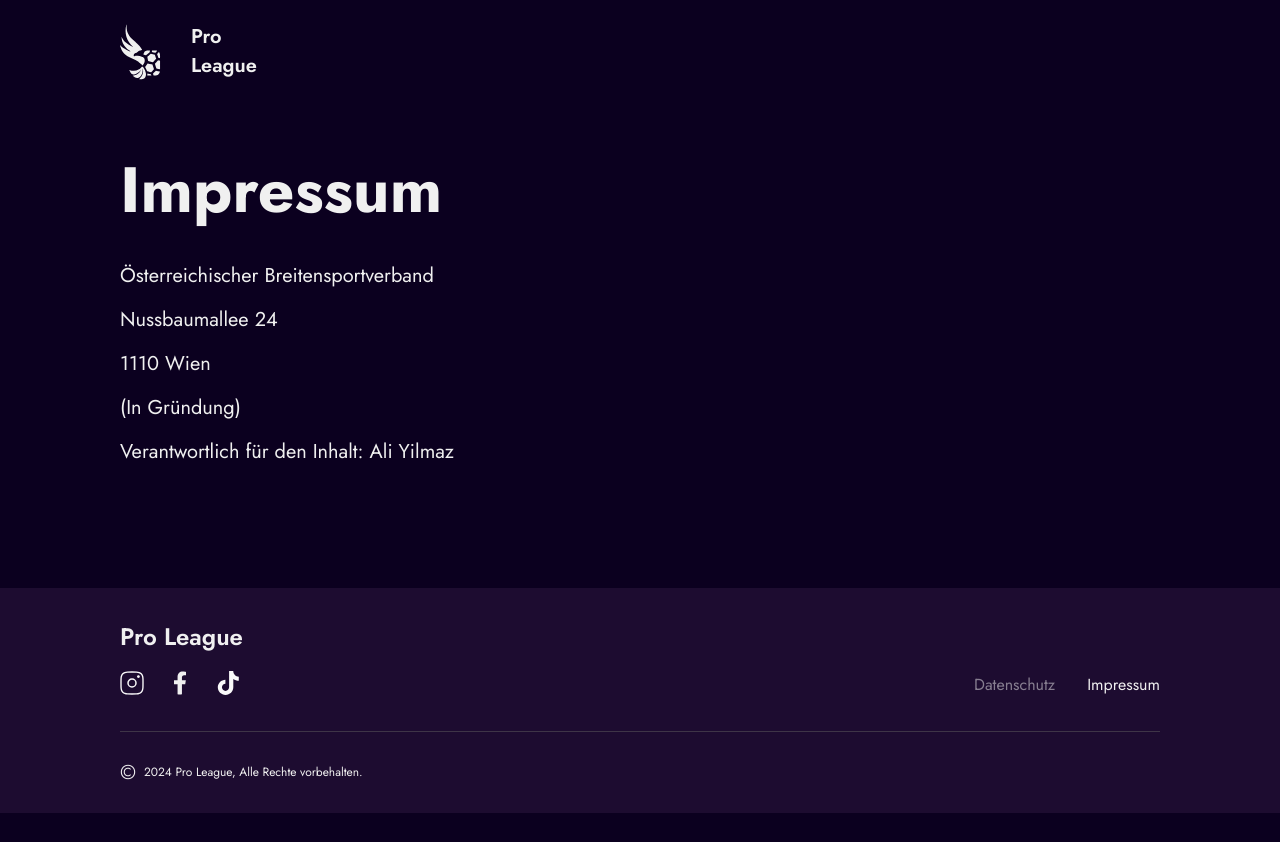
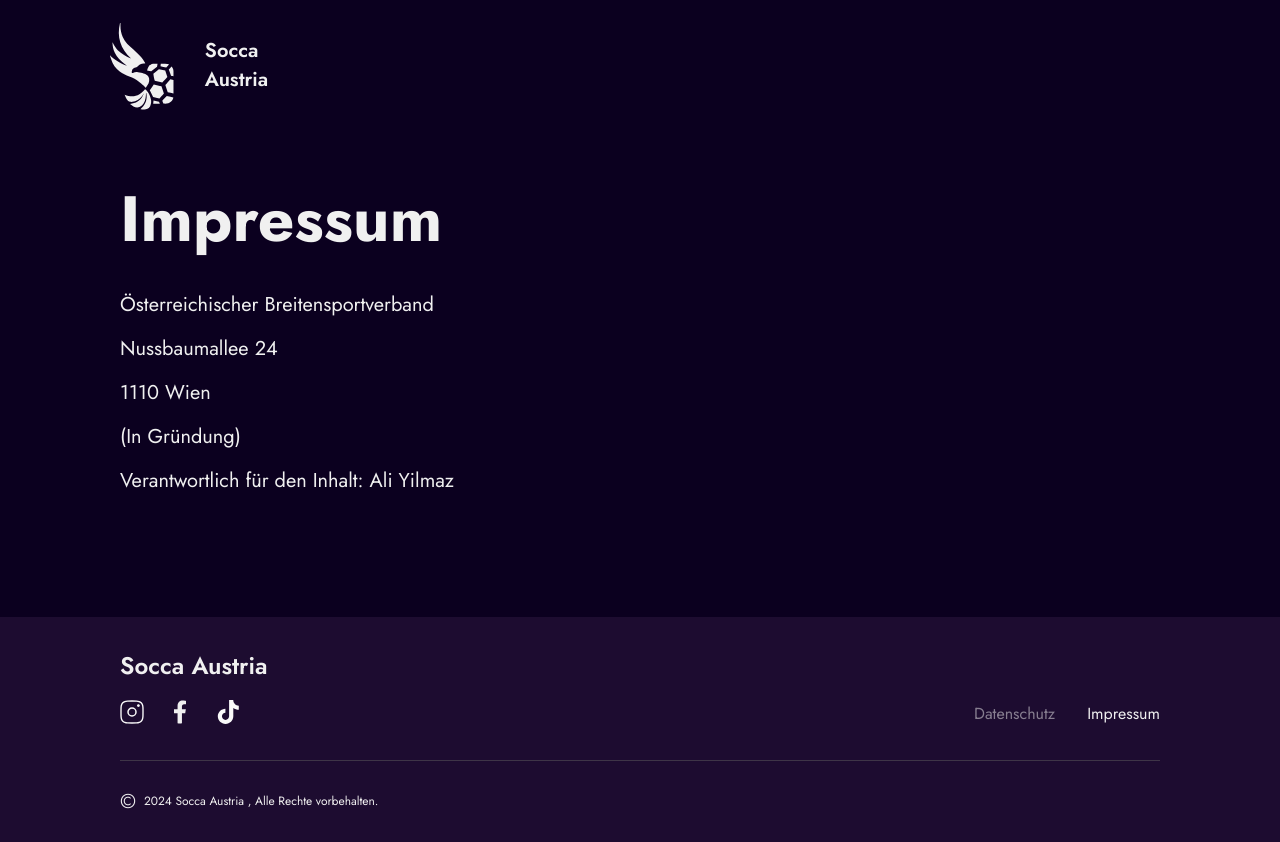
Before and after one commit to eramond-co/pro-league-next, a Next.js app: page /impressum in a window 1280 px wide. Before the commit the page ends 813 px from the top, so only its background shows below. Built offline with nearby package versions, Linux system fonts and the light colour scheme.

Commit message:
some changes and add op

```diff
--- a/src/app/globals.scss
+++ b/src/app/globals.scss
@@ -11,6 +11,9 @@
   margin: 0;
   padding: 0;
   box-sizing: border-box;
+}
+html {
+  scroll-behavior: smooth;
 }
 
 body {
--- a/src/app/layout.tsx
+++ b/src/app/layout.tsx
@@ -7,8 +7,16 @@ import Modal from "@/components/modal/modal";
 const inter = Inter({ subsets: ["latin"] });
 
 export const metadata: Metadata = {
-  title: "Pro League",
-  description: "Generated by create next app",
+  title: "Socca Austria",
+  // description: "Generated by create next app",
+  openGraph: {
+    type: "website",
+    title: "Socca Austria",
+    siteName: "Socca Austria",
+    url: "https://soccaaustria.at/",
+    description:
+      "Erleben Sie die Spannung unserer neu gegründeten Fußballliga, wo Leidenschaft auf Professionalität trifft.",
+  },
 };
 
 export default function RootLayout({
--- a/src/components/footer/footer.tsx
+++ b/src/components/footer/footer.tsx
@@ -65,7 +65,7 @@ export const Footer: React.FC = () => {
     {
       id: "2",
       title: "Impressum",
-      link: "/impressum"
+      link: "/impressum",
     },
   ];
 
@@ -75,7 +75,7 @@ export const Footer: React.FC = () => {
         <div className={classes.body}>
           <div className={classes.leftItem}>
             <div className={classes.title}>
-              <Link href={"/"}>Pro League</Link>
+              <Link href={"/"}>Socca Austria</Link>
             </div>
             <div className={classes.socialMedia}>
               <ul>
@@ -109,7 +109,7 @@ export const Footer: React.FC = () => {
         </div>
         <div className={classes.footerBottom}>
           <div className={classes.text}>
-            <span>&#169;</span> 2024 Pro League, Alle Rechte vorbehalten.
+            <span>&#169;</span> 2024 Socca Austria , Alle Rechte vorbehalten.
           </div>
         </div>
       </div>
--- a/src/components/home/join-our-league/joinOurLeague.tsx
+++ b/src/components/home/join-our-league/joinOurLeague.tsx
@@ -3,7 +3,7 @@ import classes from "./joinOurLeague.module.scss";
 
 export const JoinOurLeague: React.FC = () => {
   return (
-    <div className={classes.joinOurLeague}>
+    <div id="register" className={classes.joinOurLeague}>
       <div className={classes.title}>
         <h3>Treten Sie unserer Liga bei!</h3>
       </div>
--- a/src/components/home/partners/partners-item/partnersItem.module.scss
+++ b/src/components/home/partners/partners-item/partnersItem.module.scss
@@ -3,10 +3,10 @@
 .partnersItem {
   @include flexCenter();
   gap: 16px;
-  @include maxWidth(127px);
+  @include maxWidth(150px);
 
   .logo {
-    @include maxWidth(127px);
+    @include maxWidth(150px);
     @include flexCenter();
     // border-radius: 50%;
 
--- a/src/components/home/pricings/pricing-card/pricingCard.tsx
+++ b/src/components/home/pricings/pricing-card/pricingCard.tsx
@@ -24,7 +24,7 @@ const PricingCard: React.FC<PricingCardProps> = ({
         <div className={classes.info}>
           <p className={classes.description}>{description}</p>
           <div className={classes.reward}>
-            <p className={classes.title}>Reward</p>
+            <p className={classes.title}>Gewinn</p>
             <p className={classes.value}>
               {/* {reward === "No Reward" ? "" : <span>&#8364;</span>} */}
               {reward.toString().replace(/\B(?=(\d{3})+(?!\d))/g, ",")}
--- a/src/components/navbar/navbar.module.scss
+++ b/src/components/navbar/navbar.module.scss
@@ -24,8 +24,8 @@
       @include maxWidth(138px);
 
       .logo {
-        @include minWidth(41px);
-        height: 56px;
+        @include minWidth(65px);
+        // height: 56px;
         @include flexCenter();
         border-radius: 50%;
         // background-color: $gray-25;
--- a/src/components/navbar/navbar.tsx
+++ b/src/components/navbar/navbar.tsx
@@ -6,18 +6,16 @@ interface PropsDataType {
   className?: string;
 }
 
-export const NavBar: React.FC<PropsDataType> = ({className}) => {
+export const NavBar: React.FC<PropsDataType> = ({ className }) => {
   return (
-    <div
-      className={`${classes.navbarWrapper} ${className}`}
-    >
+    <div className={`${classes.navbarWrapper} ${className}`}>
       <div className={classes.navbar}>
         <Link href="/" className={classes.logoWrapper}>
           <div className={classes.logo}>
             <Logo />
           </div>
           <div className={classes.text}>
-            <p>Pro League</p>
+            <p>Socca Austria</p>
           </div>
         </Link>
       </div>
```
Also changed, not shown: src/components/home/header/header.tsx (+6 -2 lines), src/app/opengraph-image.jpg (added), src/app/twitter-image.jpg (added).
